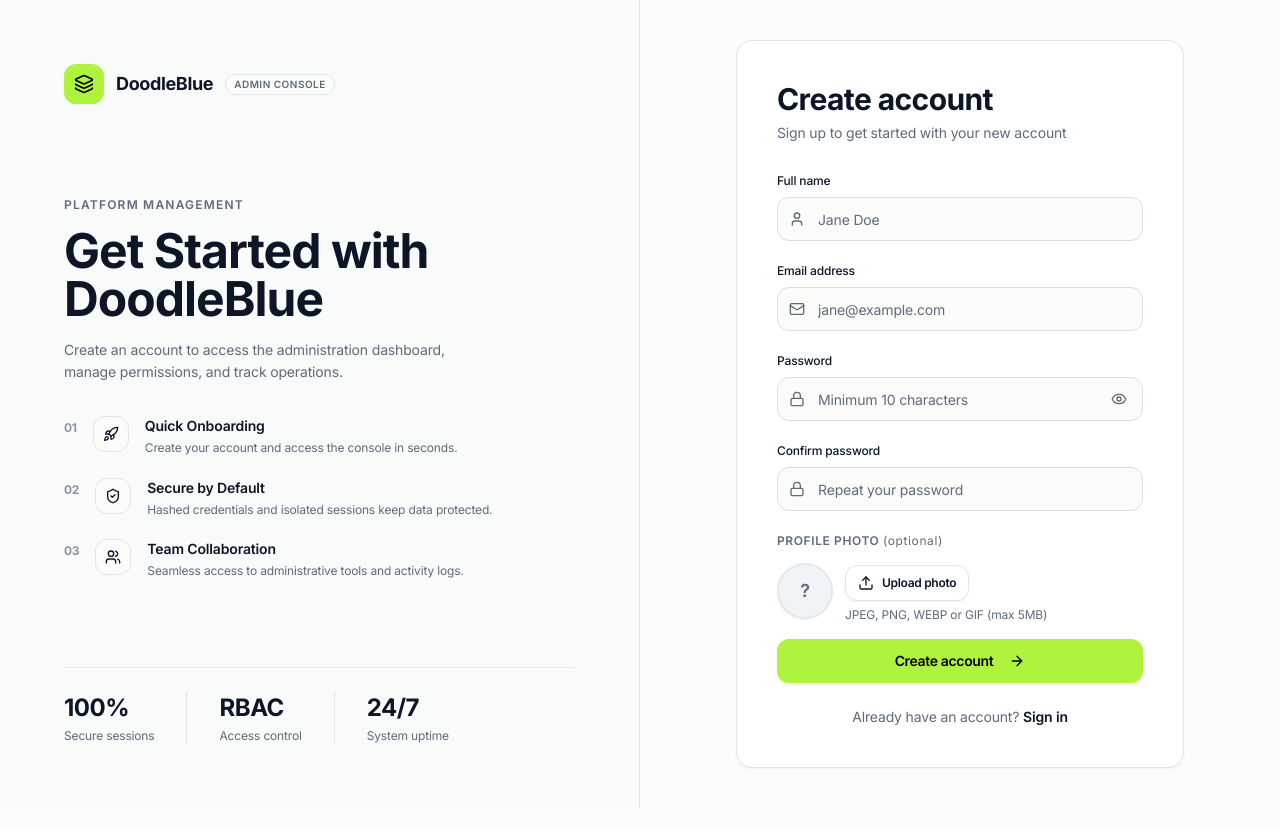
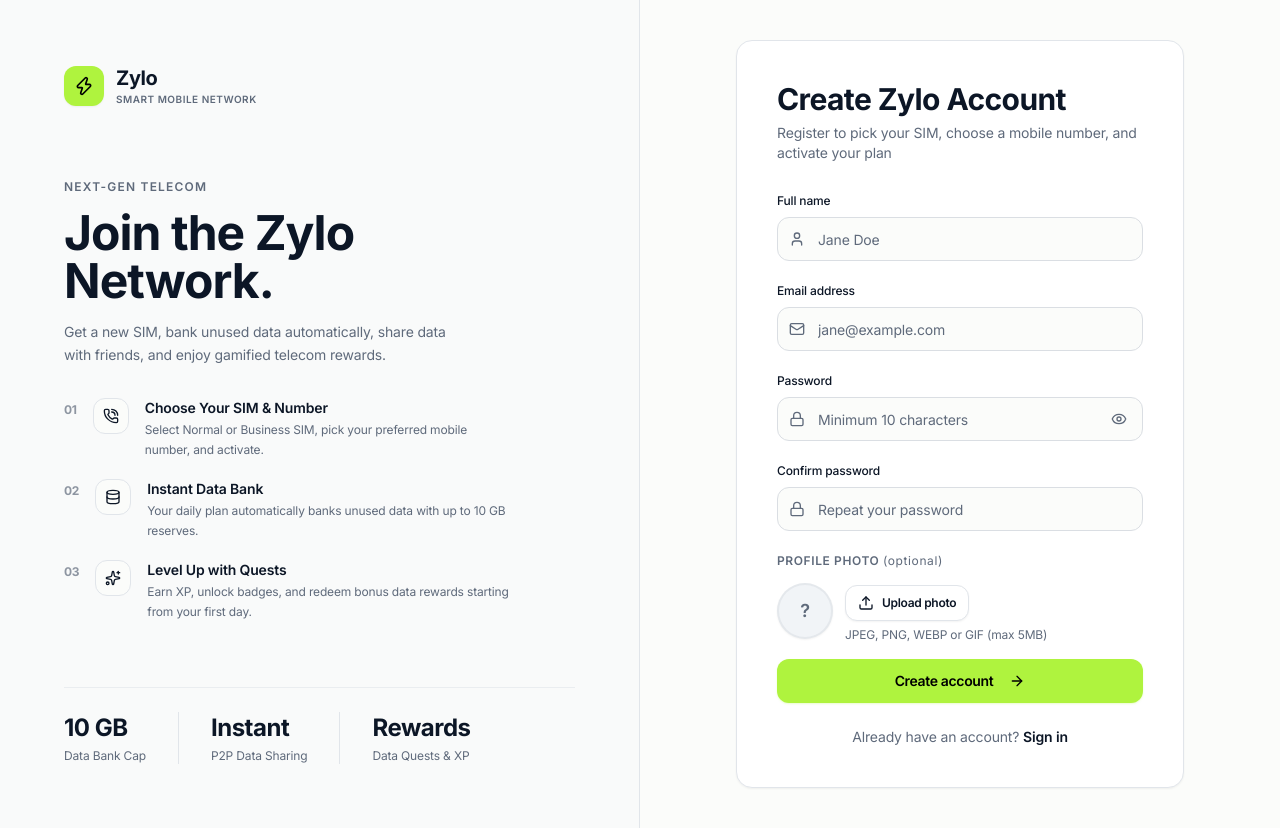
Before and after one commit to praveens649/Zylo, a React (Vite) app in the folder ReactApp/: page /signup in a window 1280 px wide. Built offline with nearby package versions, Linux system fonts and the light colour scheme.

Commit message:
update: added project agents.md and zylo innovation pdf and updated the auth pages

```diff
--- a/ReactApp/src/app/(mainapp)/_components/sidebar-brand.tsx
+++ b/ReactApp/src/app/(mainapp)/_components/sidebar-brand.tsx
@@ -1,22 +1,22 @@
 "use client";
 
-import { Layers } from "lucide-react";
+import { Zap } from "lucide-react";
 
 import { SidebarHeader } from "@/components/ui/sidebar";
 
 export function SidebarBrand() {
   return (
-    <SidebarHeader className="border-b border-sidebar-border/60 px-4 py-4 group-data-[collapsible=icon]:p-2">
+    <SidebarHeader className="border-b border-sidebar-border px-4 py-4 group-data-[collapsible=icon]:p-2">
       <div className="flex items-center gap-3 group-data-[collapsible=icon]:justify-center">
-        <div className="flex h-9 w-9 shrink-0 items-center justify-center rounded-lg bg-sidebar-primary text-sidebar-primary-foreground shadow-[0_0_20px_-4px] shadow-sidebar-primary/60">
-          <Layers className="h-5 w-5" />
+        <div className="flex h-9 w-9 shrink-0 items-center justify-center rounded-lg bg-primary text-primary-foreground shadow-sm">
+          <Zap className="h-5 w-5" />
         </div>
         <div className="flex flex-col group-data-[collapsible=icon]:hidden">
           <span className="font-display text-base font-bold leading-tight tracking-tight text-sidebar-foreground">
-            DoodleBlue
+            Zylo
           </span>
-          <span className="text-[10px] font-semibold uppercase tracking-[0.16em] text-sidebar-foreground/50">
-            Admin Console
+          <span className="text-[10px] font-semibold uppercase tracking-[0.16em] text-muted-foreground">
+            Telecom Console
           </span>
         </div>
       </div>
--- a/ReactApp/src/app/_components/auth-brand-panel.tsx
+++ b/ReactApp/src/app/_components/auth-brand-panel.tsx
@@ -1,5 +1,5 @@
 import type { ReactNode } from "react";
-import { Layers, type LucideIcon } from "lucide-react";
+import { Zap, type LucideIcon } from "lucide-react";
 
 export interface AuthFeature {
   icon: LucideIcon;
@@ -8,9 +8,9 @@ export interface AuthFeature {
 }
 
 const STATS = [
-  { value: "100%", label: "Secure sessions" },
-  { value: "RBAC", label: "Access control" },
-  { value: "24/7", label: "System uptime" },
+  { value: "10 GB", label: "Data Bank Cap" },
+  { value: "Instant", label: "P2P Data Sharing" },
+  { value: "Rewards", label: "Data Quests & XP" },
 ];
 
 interface AuthBrandPanelProps {
@@ -19,7 +19,7 @@ interface AuthBrandPanelProps {
   features: AuthFeature[];
 }
 
-/** Left brand panel shared by login & signup screens in clean light theme. */
+/** Left brand panel shared by login & signup screens highlighting Zylo innovations. */
 export function AuthBrandPanel({
   headline,
   subtitle,
@@ -30,21 +30,23 @@ export function AuthBrandPanel({
       {/* Brand */}
       <div className="flex items-center gap-3">
         <div className="flex h-10 w-10 items-center justify-center rounded-xl bg-primary text-primary-foreground shadow-sm">
-          <Layers className="h-5 w-5" />
+          <Zap className="h-5 w-5" />
         </div>
-        <span className="font-display text-lg font-bold tracking-tight text-foreground">
-          DoodleBlue
-        </span>
-        <span className="rounded-md border border-border bg-background px-2 py-0.5 text-[10px] font-semibold uppercase tracking-wider text-muted-foreground">
-          Admin Console
-        </span>
+        <div className="flex flex-col">
+          <span className="font-display text-xl font-bold tracking-tight text-foreground">
+            Zylo
+          </span>
+          <span className="text-[10px] font-semibold uppercase tracking-wider text-muted-foreground">
+            Smart Mobile Network
+          </span>
+        </div>
       </div>
 
       {/* Headline + features */}
       <div className="max-w-md space-y-8">
         <div>
           <span className="text-xs font-semibold uppercase tracking-widest text-muted-foreground">
-            Platform Management
+            Next-Gen Telecom
           </span>
           <h1 className="mt-3 font-display text-4xl font-bold leading-tight tracking-tight text-foreground xl:text-5xl">
             {headline}
--- a/ReactApp/src/app/login/_components/login-view.tsx
+++ b/ReactApp/src/app/login/_components/login-view.tsx
@@ -1,17 +1,17 @@
 import Link from "next/link";
-import { Layers } from "lucide-react";
+import { Zap } from "lucide-react";
 
 import { AuthBrandPanel } from "@/app/_components/auth-brand-panel";
 import { FEATURES } from "../_lib/constants";
 import { LoginForm } from "./login-form";
 
-/** Full login screen in clean, modern light theme. */
+/** Full login screen highlighting Zylo innovations. */
 export function LoginView() {
   return (
     <div className="relative flex min-h-screen w-full bg-background text-foreground">
       <AuthBrandPanel
-        headline="Welcome to DoodleBlue Console"
-        subtitle="Manage user accounts, review billing history, and configure organizational settings."
+        headline="Smart Mobile Connectivity, Reimagined."
+        subtitle="Access your Zylo connection, manage Data Bank reserves, share data with friends, and complete Data Quests."
         features={FEATURES}
       />
 
@@ -21,21 +21,24 @@ export function LoginView() {
           {/* Mobile brand mark */}
           <div className="mb-6 flex items-center gap-3 lg:hidden">
             <div className="flex h-10 w-10 items-center justify-center rounded-xl bg-primary text-primary-foreground font-semibold shadow-sm">
-              <Layers className="h-5 w-5" />
+              <Zap className="h-5 w-5" />
             </div>
-            <span className="font-display text-lg font-bold tracking-tight text-foreground">
-              DoodleBlue
-            </span>
+            <div className="flex flex-col">
+              <span className="font-display text-lg font-bold tracking-tight text-foreground">
+                Zylo
+              </span>
+              <span className="text-[11px] text-muted-foreground">Smart Mobile Network</span>
+            </div>
           </div>
 
           {/* Clean light card */}
           <div className="rounded-2xl border border-border bg-card p-8 shadow-sm sm:p-10">
             <div className="mb-6">
               <h2 className="font-display text-2xl font-bold tracking-tight text-foreground sm:text-3xl">
-                Sign in
+                Sign in to Zylo
               </h2>
               <p className="mt-1.5 text-sm text-muted-foreground">
-                Enter your credentials to access your account
+                Enter your account credentials to access your connection and dashboard
               </p>
             </div>
 
@@ -47,7 +50,7 @@ export function LoginView() {
                 href="/signup"
                 className="font-semibold text-foreground underline-offset-4 hover:underline"
               >
-                Sign up
+                Get a Zylo SIM
               </Link>
             </p>
           </div>
--- a/ReactApp/src/app/login/_lib/constants.ts
+++ b/ReactApp/src/app/login/_lib/constants.ts
@@ -1,19 +1,19 @@
-import { KeyRound, ShieldCheck, Users } from "lucide-react";
+import { Database, SendHorizontal, Trophy } from "lucide-react";
 
 export const FEATURES = [
   {
-    icon: ShieldCheck,
-    title: "Access Management",
-    description: "Granular role-based controls for administrators and team members.",
+    icon: Database,
+    title: "Data Bank",
+    description: "Never lose unused daily data. Auto-save up to 10 GB with 90-day lot validity.",
   },
   {
-    icon: Users,
-    title: "User Administration",
-    description: "Provision, edit, and oversee user accounts and security statuses.",
+    icon: SendHorizontal,
+    title: "Data Transfer",
+    description: "Instant peer-to-peer data sharing with any verified Zylo mobile number.",
   },
   {
-    icon: KeyRound,
-    title: "Secure Sessions",
-    description: "JWT-based protected authentication with password rotation enforcement.",
+    icon: Trophy,
+    title: "Data Quest & Rewards",
+    description: "Turn data habits into achievements. Earn XP, unlock badges, and claim bonus data.",
   },
 ];
--- a/ReactApp/src/app/signup/_components/signup-view.tsx
+++ b/ReactApp/src/app/signup/_components/signup-view.tsx
@@ -1,17 +1,17 @@
 import Link from "next/link";
-import { Layers } from "lucide-react";
+import { Zap } from "lucide-react";
 
 import { AuthBrandPanel } from "@/app/_components/auth-brand-panel";
 import { FEATURES } from "../_lib/constants";
 import { SignupForm } from "./signup-form";
 
-/** Full signup screen in clean, modern light theme. */
+/** Full signup screen highlighting Zylo SIM registration. */
 export function SignupView() {
   return (
     <div className="relative flex min-h-screen w-full bg-background text-foreground">
       <AuthBrandPanel
-        headline="Get Started with DoodleBlue"
-        subtitle="Create an account to access the administration dashboard, manage permissions, and track operations."
+        headline="Join the Zylo Network."
+        subtitle="Get a new SIM, bank unused data automatically, share data with friends, and enjoy gamified telecom rewards."
         features={FEATURES}
       />
 
@@ -21,21 +21,24 @@ export function SignupView() {
           {/* Mobile brand mark */}
           <div className="mb-6 flex items-center gap-3 lg:hidden">
             <div className="flex h-10 w-10 items-center justify-center rounded-xl bg-primary text-primary-foreground font-semibold shadow-sm">
-              <Layers className="h-5 w-5" />
+              <Zap className="h-5 w-5" />
             </div>
-            <span className="font-display text-lg font-bold tracking-tight text-foreground">
-              DoodleBlue
-            </span>
+            <div className="flex flex-col">
+              <span className="font-display text-lg font-bold tracking-tight text-foreground">
+                Zylo
+              </span>
+              <span className="text-[11px] text-muted-foreground">Smart Mobile Network</span>
+            </div>
           </div>
 
           {/* Clean light card */}
           <div className="rounded-2xl border border-border bg-card p-8 shadow-sm sm:p-10">
             <div className="mb-6">
               <h2 className="font-display text-2xl font-bold tracking-tight text-foreground sm:text-3xl">
-                Create account
+                Create Zylo Account
               </h2>
               <p className="mt-1.5 text-sm text-muted-foreground">
-                Sign up to get started with your new account
+                Register to pick your SIM, choose a mobile number, and activate your plan
               </p>
             </div>
 
--- a/ReactApp/src/app/signup/_lib/constants.ts
+++ b/ReactApp/src/app/signup/_lib/constants.ts
@@ -1,19 +1,19 @@
-import { Rocket, ShieldCheck, Users } from "lucide-react";
+import { Database, PhoneCall, Sparkles } from "lucide-react";
 
 export const FEATURES = [
   {
-    icon: Rocket,
-    title: "Quick Onboarding",
-    description: "Create your account and access the console in seconds.",
+    icon: PhoneCall,
+    title: "Choose Your SIM & Number",
+    description: "Select Normal or Business SIM, pick your preferred mobile number, and activate.",
   },
   {
-    icon: ShieldCheck,
-    title: "Secure by Default",
-    description: "Hashed credentials and isolated sessions keep data protected.",
+    icon: Database,
+    title: "Instant Data Bank",
+    description: "Your daily plan automatically banks unused data with up to 10 GB reserves.",
   },
   {
-    icon: Users,
-    title: "Team Collaboration",
-    description: "Seamless access to administrative tools and activity logs.",
+    icon: Sparkles,
+    title: "Level Up with Quests",
+    description: "Earn XP, unlock badges, and redeem bonus data rewards starting from your first day.",
   },
 ];
```
Also changed, not shown: 2 other files (tests, documents, lock files or other folders).
